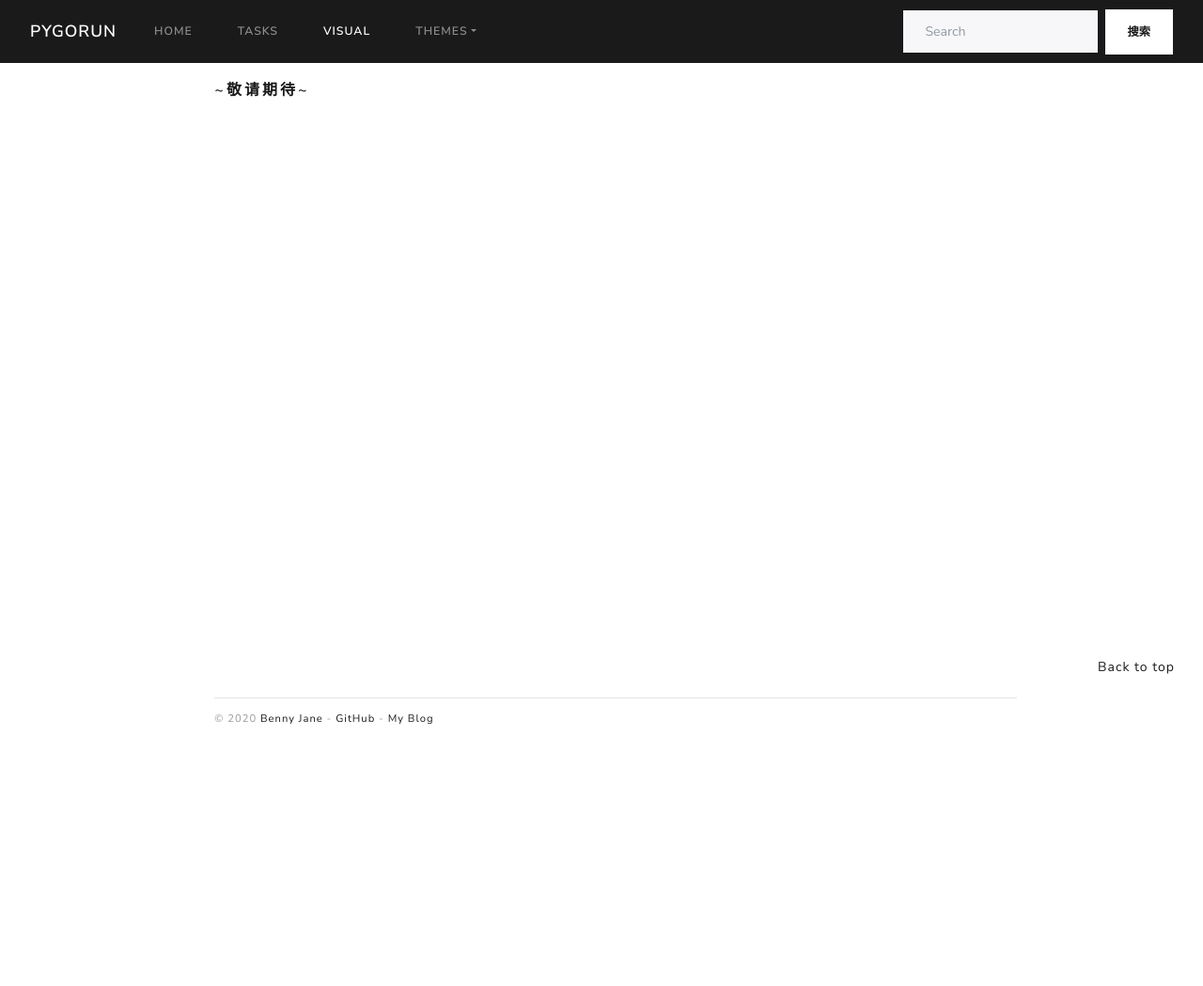
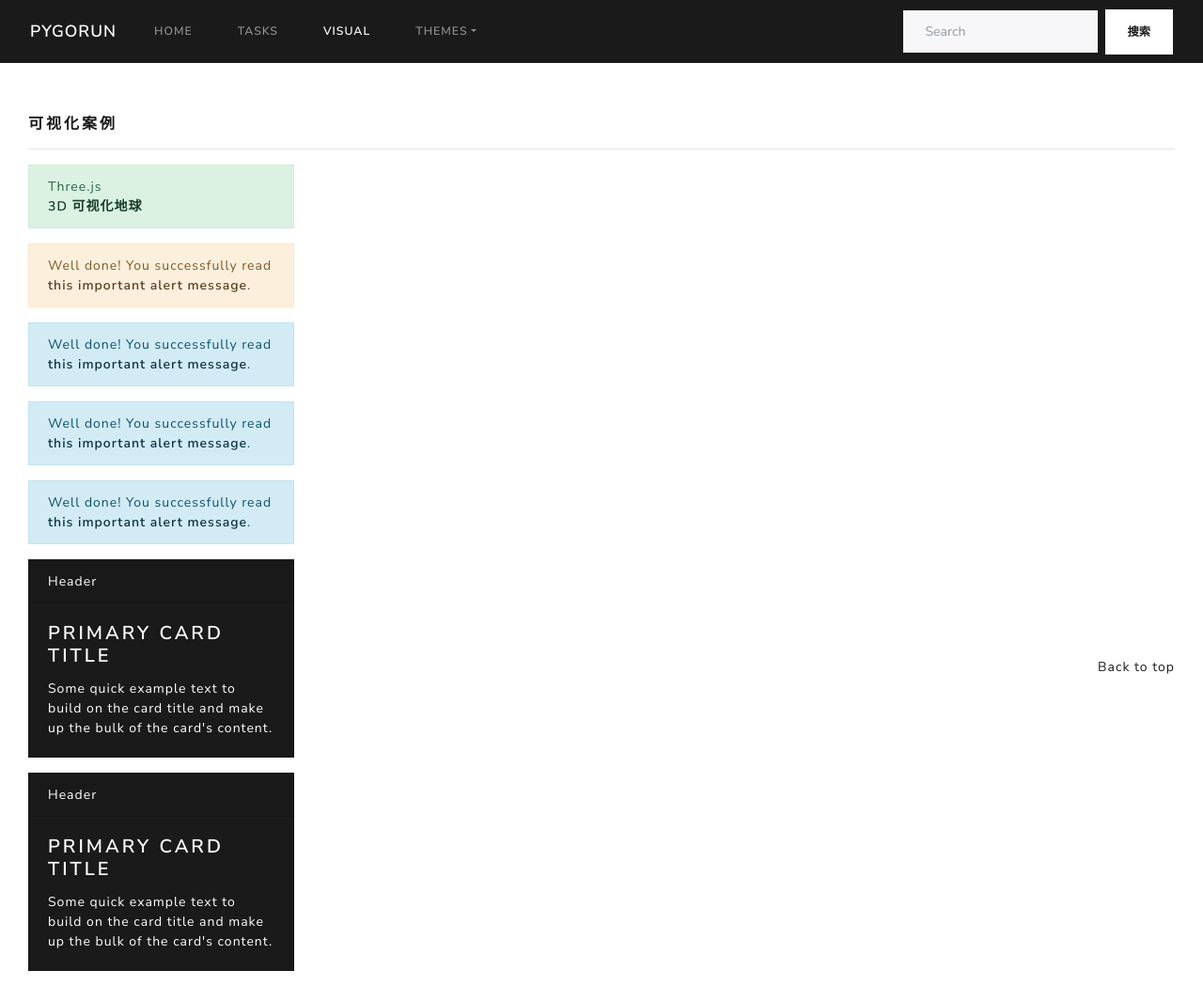
Before and after one commit to BennyJane/flask-blog-simple, a Flask app: page /visual/list in a window 1280 px wide. Shown: the whole page at 94% size. Before the commit the page ends 771 px from the top, so only its background shows below. Run offline with Flask 2, Linux system fonts and the light colour scheme; data that the repository does not hold is empty; parts of the project's set-up code (start-up, migrations or seed data) failed here and were passed over; some libraries are stand-ins or nearby versions.

Commit message:
'添加可视化前端页面'

```diff
--- a/blogDog/templates/visual/index.html
+++ b/blogDog/templates/visual/index.html
@@ -3,15 +3,62 @@
 {% block title %}Visual{% endblock %}
 
 {% block mainBody %}
-    <div class="container col-md-8">
-        <h5>~敬请期待~</h5>
+    <div class="container col-md-12"
+         style="position: absolute; top: 123px; bottom: 30px; margin-top: 0;padding-top: 0px">
+        <div class="col-md-12">
+            <h5>可视化案例</h5>
+            <hr/>
+        </div>
+        <!-- 左侧导航栏 -->
+        <div class="col-md-3" style="margin-bottom: 60px; overflow: scroll;">
+            <div class="alert alert-success">
+                <strong>Three.js</strong><br>
+                <a href="#" class="alert-link">3D 可视化地球</a>
+            </div>
+            <div class="alert alert-warning">
+                <strong>Well done!</strong> You successfully read <a href="#" class="alert-link">this important alert
+                message</a>.
+            </div>
+            <div class="alert alert-info">
+                <strong>Well done!</strong> You successfully read <a href="#" class="alert-link">this important alert
+                message</a>.
+            </div>
+            <div class="alert alert-info">
+                <strong>Well done!</strong> You successfully read <a href="#" class="alert-link">this important alert
+                message</a>.
+            </div>
+            <div class="alert alert-info">
+                <strong>Well done!</strong> You successfully read <a href="#" class="alert-link">this important alert
+                message</a>.
+            </div>
+            <div class="card text-white bg-primary mb-3" style="max-width: 20rem;">
+                <div class="card-header">Header</div>
+                <div class="card-body">
+                    <h4 class="card-title">Primary card title</h4>
+                    <p class="card-text">Some quick example text to build on the card title and make up the bulk of the
+                        card's content.</p>
+                </div>
+            </div>
+            <div class="card text-white bg-primary mb-3" style="max-width: 20rem;">
+                <div class="card-header">Header</div>
+                <div class="card-body">
+                    <h4 class="card-title">Primary card title</h4>
+                    <p class="card-text">Some quick example text to build on the card title and make up the bulk of the
+                        card's content.</p>
+                </div>
+            </div>
+        </div>
+        <!-- 右侧展示区 -->
+        <div class="col-md-9" style="background-color: black">
+
+        </div>
     </div>
     <!-- 返回顶部 -->
     <div style="position: fixed; right: 30px; bottom: 10vh">
         <span class="float-lg-right"><a href="#top">Back to top</a></span>
     </div>
     <!-- 页脚 -->
-    <div class="container col-md-8">
-        {% include 'task/_footer.html' %}
-    </div>
+    {#    <div class="col-md-12" style="margin-bottom: 30px">#}
+    {#        {% include 'blog/_footer.html' %}#}
+    {#    </div>#}
 {% endblock %}
--- a/blogDog/web/blog.py
+++ b/blogDog/web/blog.py
@@ -76,7 +76,6 @@
     if category.isSubject:
         # 专题文航按照名称排序，方便文章序列的良好化
         posts = sorted(posts, key=lambda x: getTitleIndex(x.title))
-
     return render_template('blog/category.html', category=category, page_params=page_params, posts=posts)
 
 
--- a/wsgi.py
+++ b/wsgi.py
@@ -8,7 +8,13 @@
 import os
 from dotenv import load_dotenv
 
-dotenv_path = os.path.join(os.path.dirname(__file__), '.env')
+# TODO 是否有必要写个加载方法 ==》 flask 自己会去搜索 .env  .flaskenv 文件
+# __file__ 获取当前文件名称 wsgi.py
+#  os.path.dirname()   文件目录名 ， 空
+dotenv_path = os.path.join(os.path.dirname(__file__), '.env')   # 结果 .env ; 加载当前目录中的.env 文件
+# print(dotenv_path)
+# print(__file__)
+# print(os.path.dirname(__file__))
 if os.path.exists(dotenv_path):
     load_dotenv(dotenv_path)
 
@@ -16,11 +22,4 @@
 
 # 这种写法会导致本地生成 produce 的文件
 # app = create_app('production')
-app = create_app()
-
-
-#SECRET_KEY=DJFWLSFJDLSADFDK134545615466
-#FLASK_ENV=production
-#MAIL_SERVER=smtp.qq.com
-#MAIL_USERNAME=2314255424@qq.com
-#MAIL_PASSWORD=phoeeizhwkhqebbj
+# app = create_app()
```
Also changed, not shown: 1 other file.
